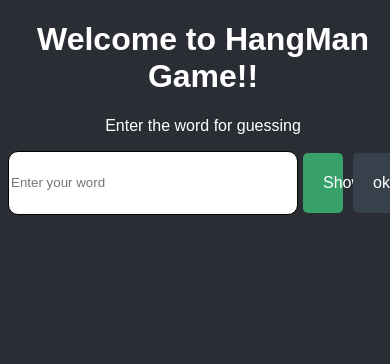
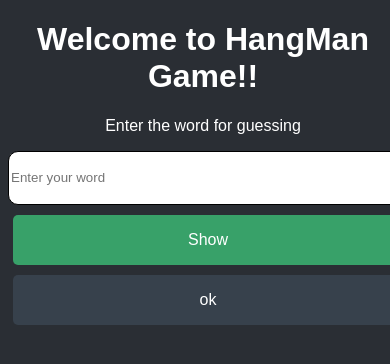
Before and after one commit to SamyakJain3/Hangman_Game, a React (Vite) app: page /start in a window 390 px wide. Shown: the top 364 px of the page. Built offline with nearby package versions, Linux system fonts and the light colour scheme.

Commit message:
make the game responsive

```diff
--- a/src/Pages/startGame/startGame.css
+++ b/src/Pages/startGame/startGame.css
@@ -11,3 +11,12 @@
     width: 100vw;
     height: 100vh;
 }
+
+@media (max-width: 900px) {
+     button{
+        display: block;
+        width: 100%;
+        height: 50px;
+        margin-top: 10px;
+    }
+}
--- a/src/components/InputForm/inputForm.css
+++ b/src/components/InputForm/inputForm.css
@@ -10,4 +10,15 @@ input{
     justify-content: center;
     align-items: center;
     flex-direction: row;
+    width: 100%;
 }
+@media (max-width: 900px) {
+    .Input {
+        display: block;
+    }
+    input{
+          width: 100%;
+       height: 50px;
+    }
+
+}
```
Also changed, not shown: src/components/InputForm/inputForm.jsx (+5 -3 lines).
